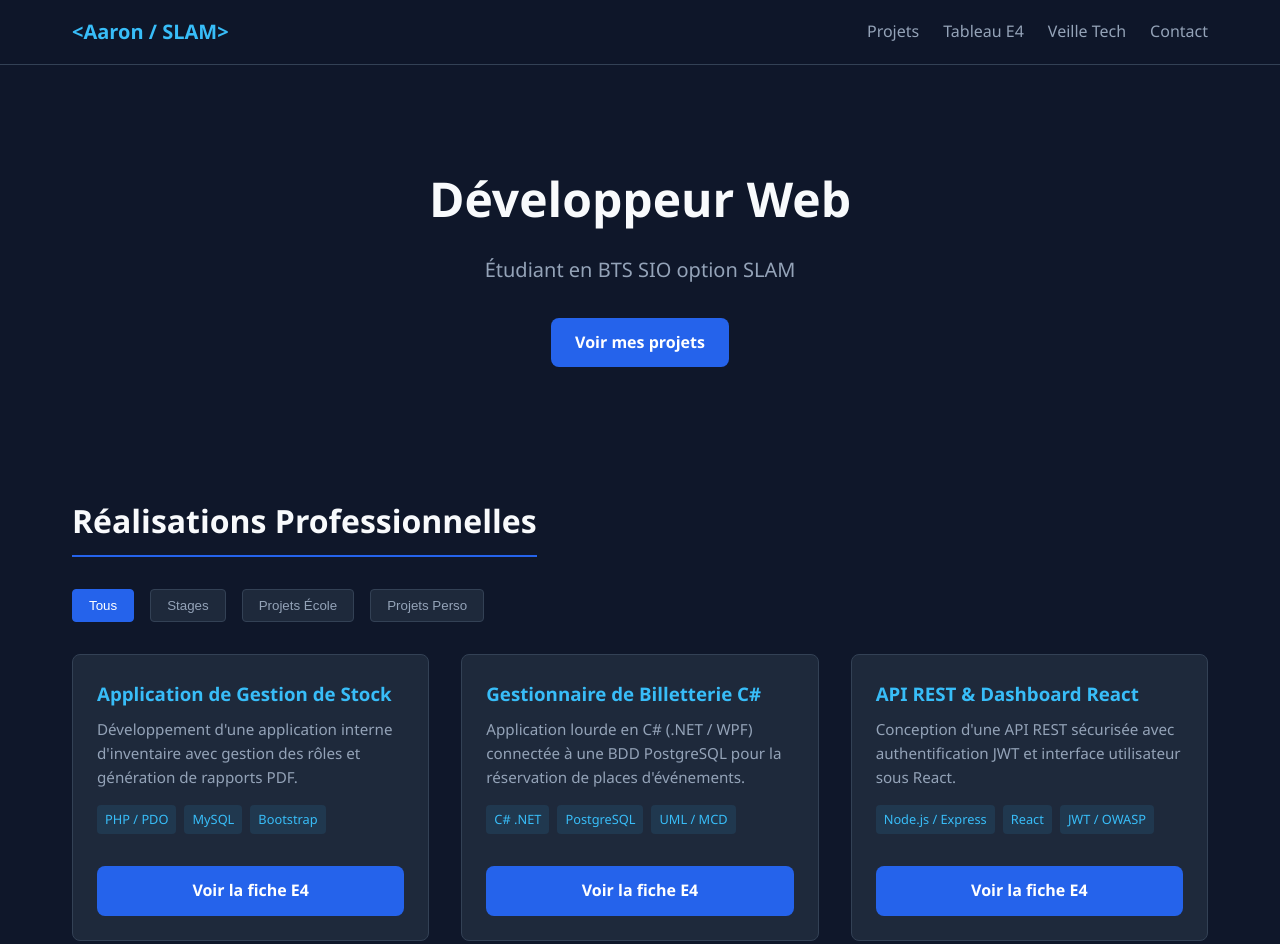
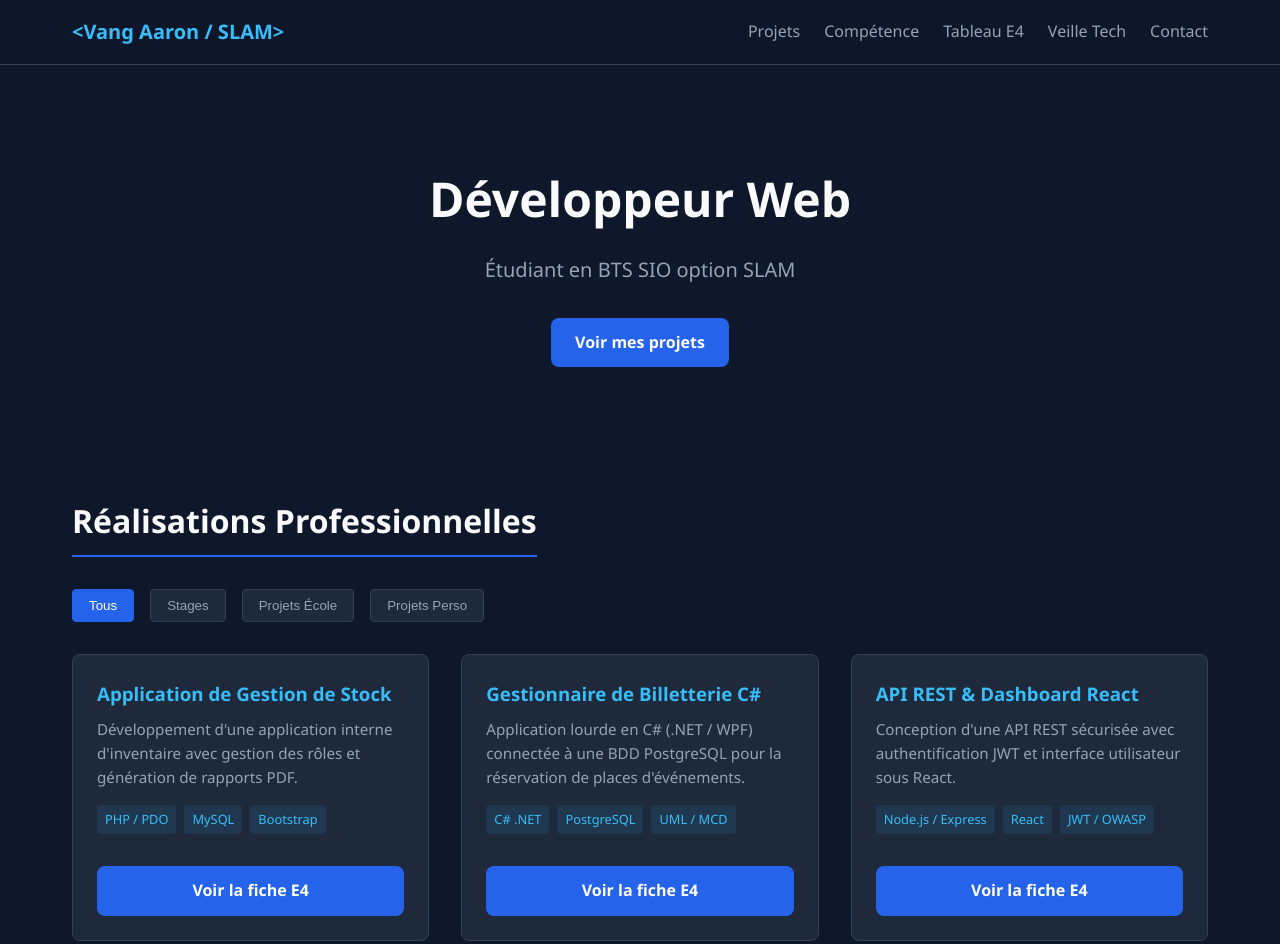
Before and after one commit to Aaron95800/portfolio-bts, a plain HTML site: page index.html in a window 1280 px wide. Shown: the top 944 px of the page. Drawn offline with Linux system fonts and the light colour scheme.

Commit message:
Update index.html

```diff
--- a/index.html
+++ b/index.html
@@ -10,10 +10,11 @@
 
   <header>
     <nav>
-      <a href="#" class="logo">&lt;Aaron / SLAM&gt;</a>
+      <a href="#" class="logo">&lt;Vang Aaron / SLAM&gt;</a>
       <ul class="nav-links">
         <li><a href="#projets">Projets</a></li>
-        <li><a href="#competences">Tableau E4</a></li>
+        <li><a href="#competences">Compétence</a></li>
+        <li><a href="#competencesref">Tableau E4</a></li>
         <li><a href="#veille">Veille Tech</a></li>
         <li><a href="#contact">Contact</a></li>
       </ul>
```
